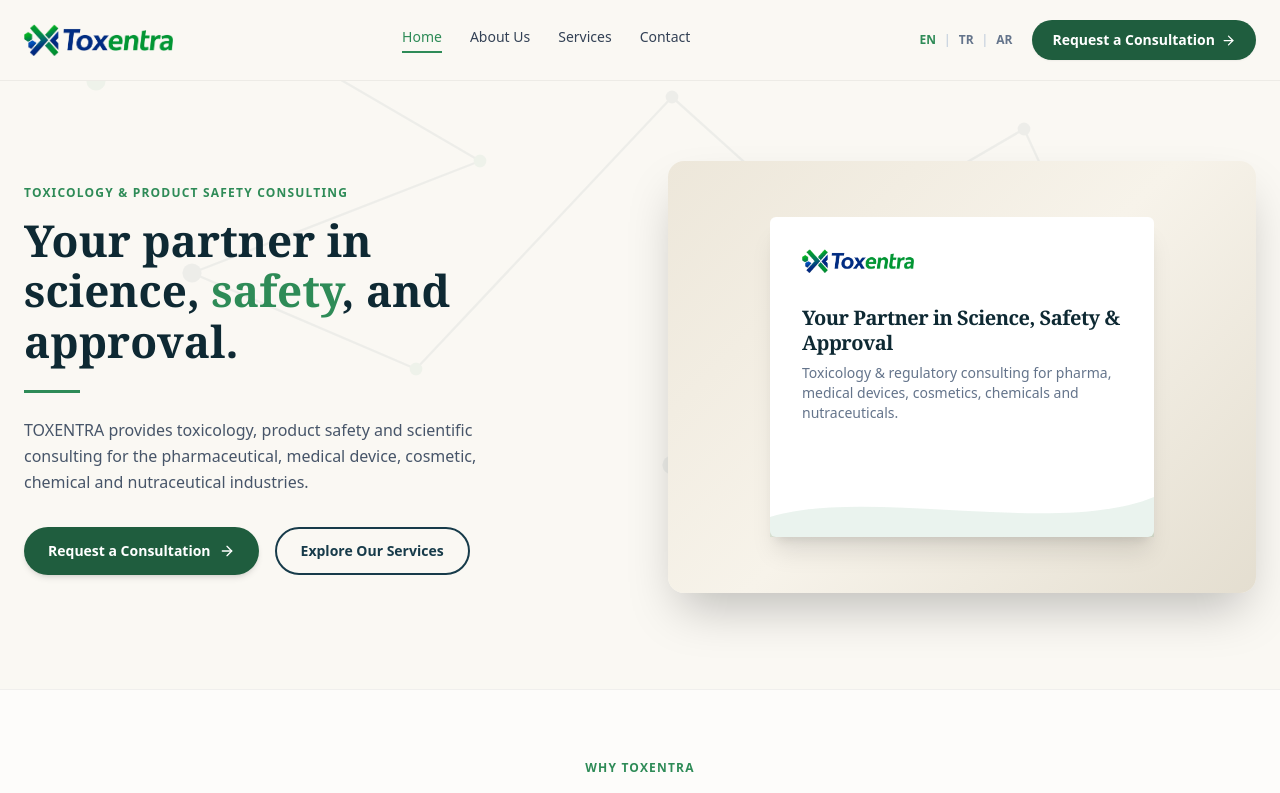
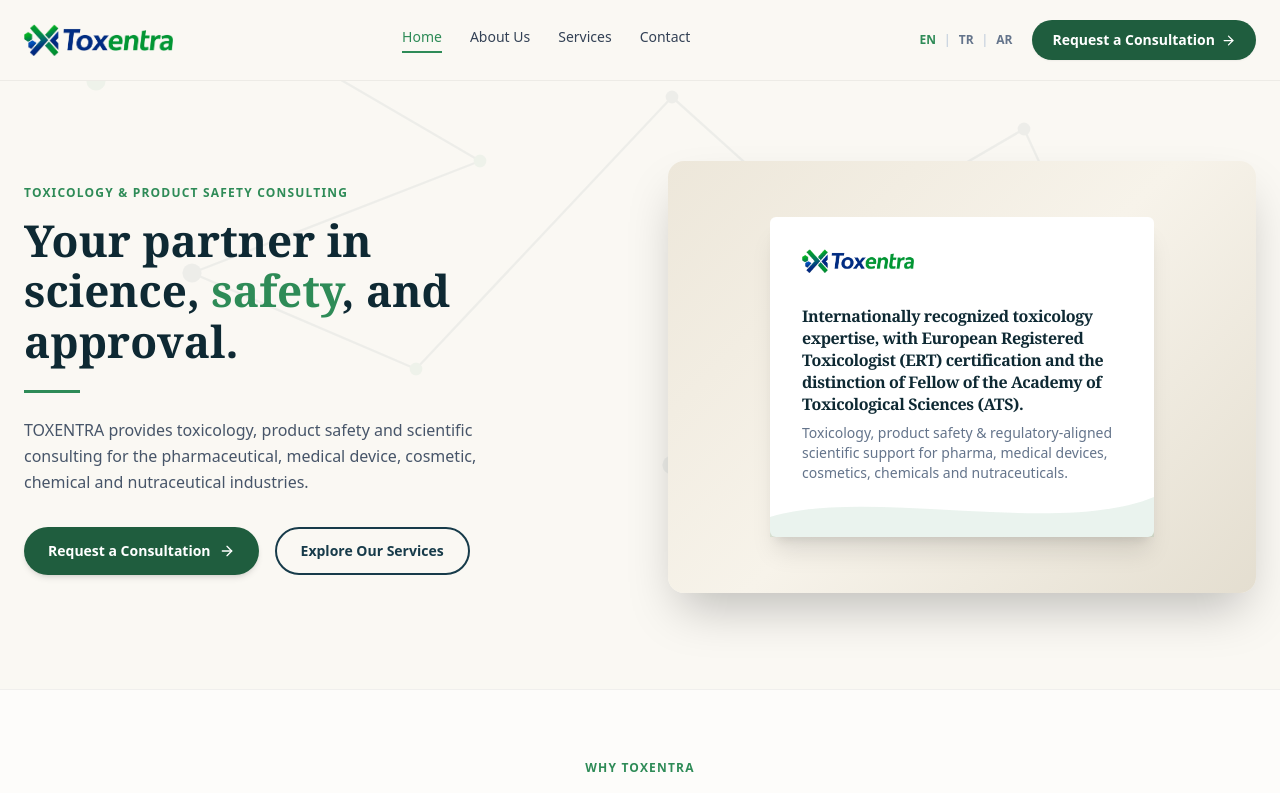
Before and after one commit to shandesipahi/Toxentra-Website, a Next.js app: page / in a window 1280 px wide. Shown: the top 793 px of the page. Built offline with nearby package versions, Linux system fonts and the light colour scheme.

Commit message:
Update page.js

```diff
--- a/app/page.js
+++ b/app/page.js
@@ -138,12 +138,13 @@ export default function HomePage() {
               <div className="w-full max-w-sm bg-white rounded-md shadow-xl p-8 relative" style={{ minHeight: 320 }}>
                 <Image src="/logo.png" alt="TOXENTRA" width={112} height={24} className="h-6 w-auto mb-8" />
 
-                <h3 className="text-xl font-bold font-serif leading-tight tracking-tight mb-2 text-navy-deep">
-                  Your Partner in Science, Safety &amp; Approval
+                <h3 className="text-base font-bold font-serif leading-snug tracking-tight mb-2 text-navy-deep">
+                  Internationally recognized toxicology expertise, with European Registered Toxicologist (ERT) certification and the distinction of Fellow of the Academy of Toxicological Sciences (ATS).
                 </h3>
                 <p className="text-sm text-slate-500">
-                  Toxicology &amp; regulatory consulting for pharma, medical
-                  devices, cosmetics, chemicals and nutraceuticals.
+                  Toxicology, product safety &amp; regulatory-aligned scientific
+                  support for pharma, medical devices, cosmetics, chemicals
+                  and nutraceuticals.
                 </p>
                 <svg className="absolute bottom-0 left-0 w-full opacity-70" height="60" viewBox="0 0 400 60" preserveAspectRatio="none">
                   <path d="M0,40 C100,10 300,60 400,20 L400,60 L0,60 Z" fill="#2E8B57" opacity="0.15" />
```
